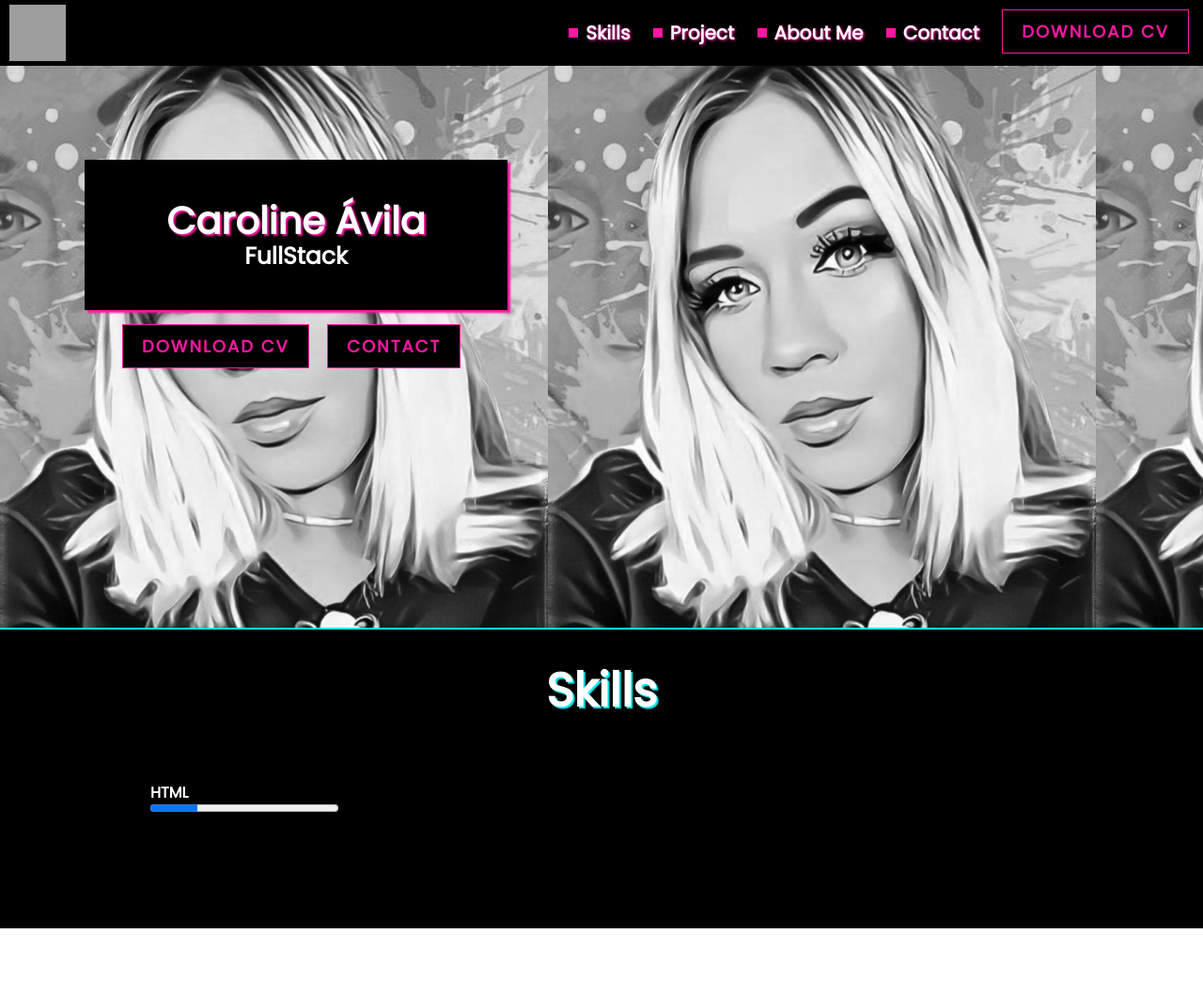
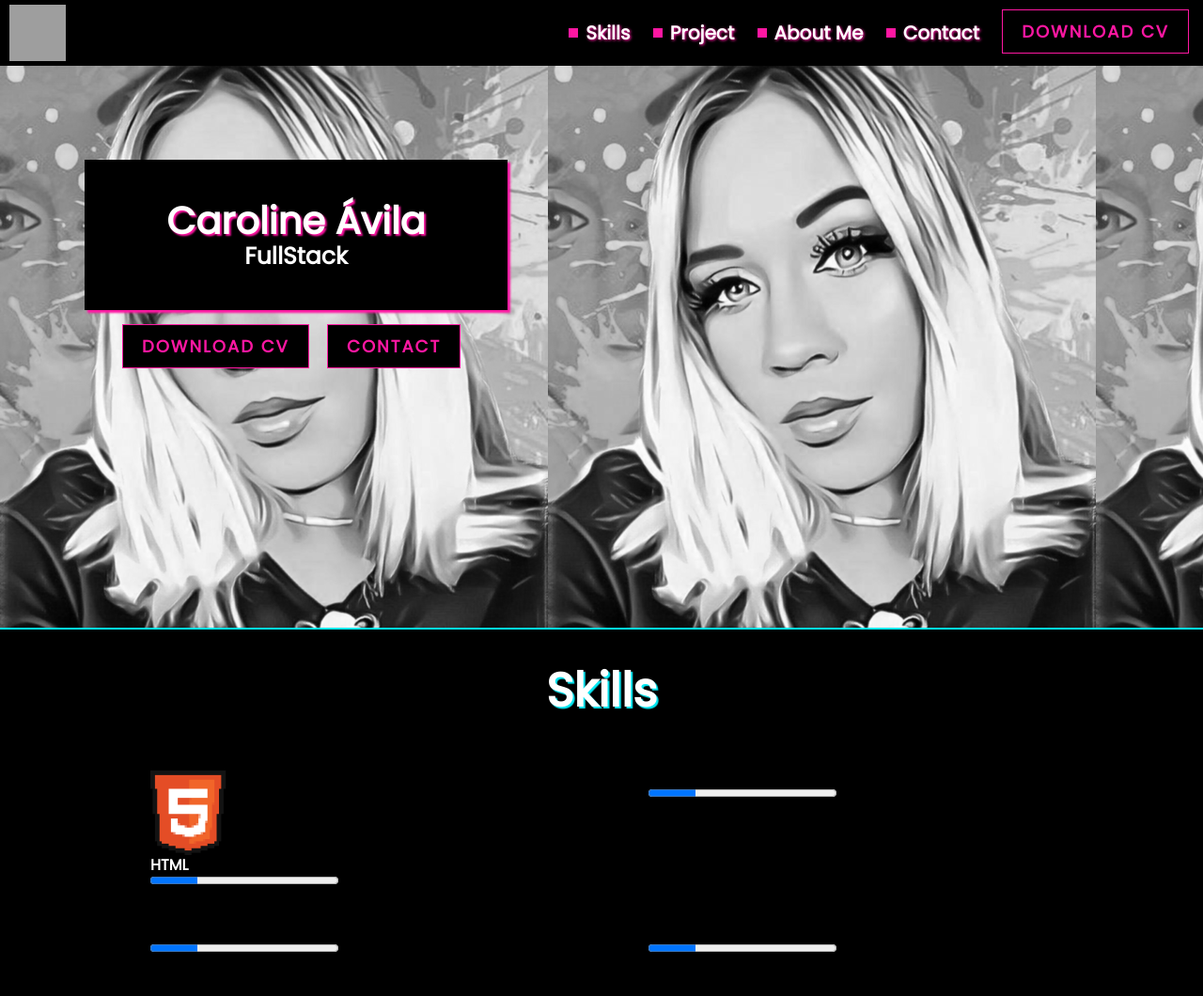
Before and after one commit to avilacaroline/avilacaroline.github.io, a plain HTML site: page index.html in a window 1280 px wide. Shown: the whole page at 94% size. Before the commit the page ends 988 px from the top, so only its background shows below. Drawn offline with Linux system fonts and the light colour scheme; grey boxes are pictures that could not be loaded.

Commit message:
Add some skills

```diff
--- a/index.html
+++ b/index.html
@@ -62,10 +62,34 @@
 
         <div class="wrapper-skill">
             <article class="skill-tech">
-                <img src="" alt="" class="icon">
+                <img src="Images/icon-html5.png" alt="" class="icon">
 
                 <div class="right">
                     <h3 class="title">HTML</h3>
+                    <progress class="progress-bar" max="100" value="25"></progress>
+                </div>
+            </article>
+
+            <article class="skill-tech">
+                <img src="" alt="" class="icon">
+                <div class="right">
+                    <h3 class="title"></h3>
+                    <progress class="progress-bar" max="100" value="25"></progress>
+                </div>
+            </article>
+
+            <article class="skill-tech">
+                <img src="" alt="" class="icon">
+                <div class="right">
+                    <h3 class="title"></h3>
+                    <progress class="progress-bar" max="100" value="25"></progress>
+                </div>
+            </article>
+
+            <article class="skill-tech">
+                <img src="" alt="" class="icon">
+                <div class="right">
+                    <h3 class="title"></h3>
                     <progress class="progress-bar" max="100" value="25"></progress>
                 </div>
             </article>
```
Also changed, not shown: Images/icon-css3.png (added), Images/icon-html5.png (added), Images/icon-js.png (added), Images/icon-nodejs.png (added), Images/icon-react.png (added).
